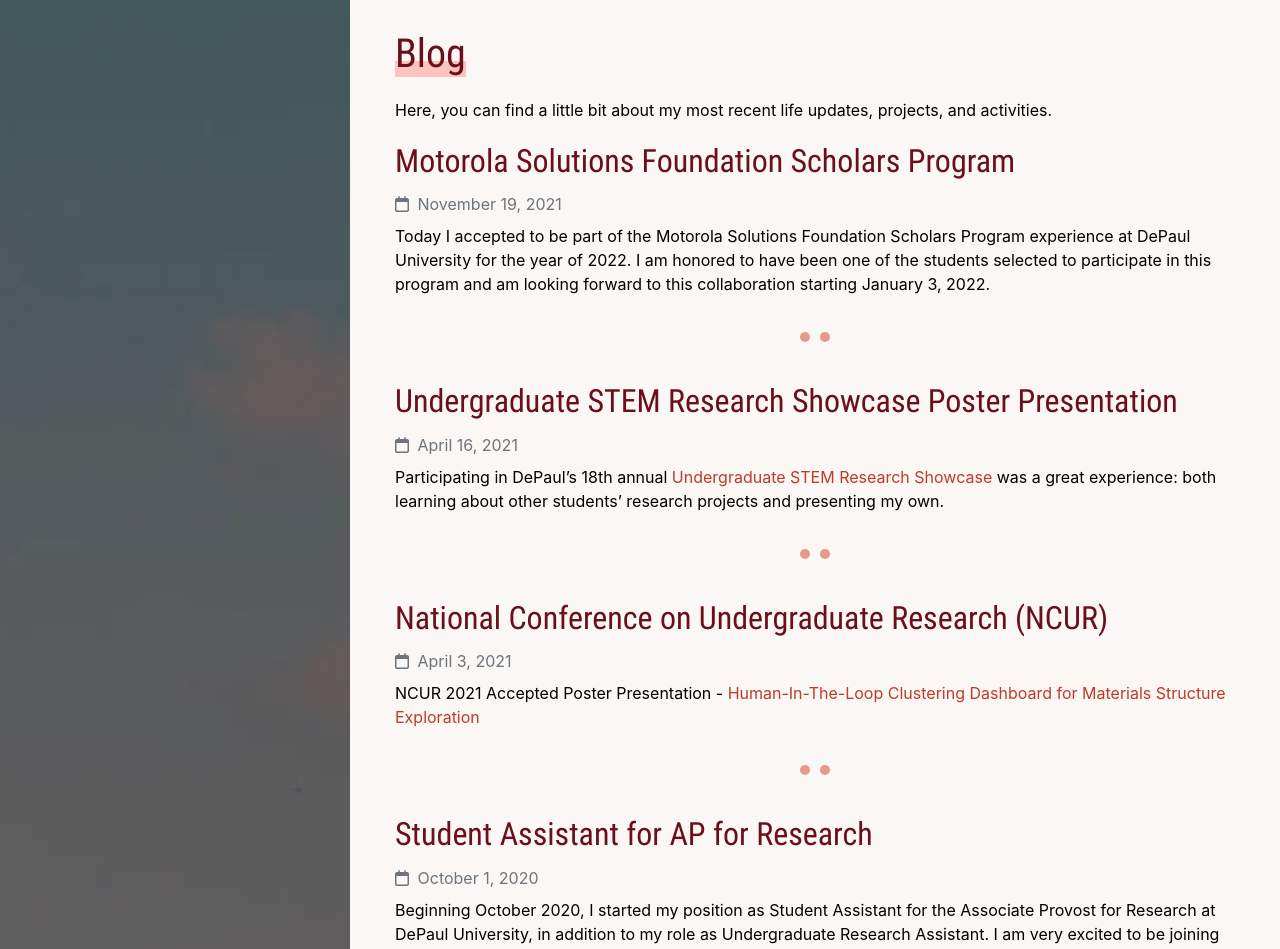
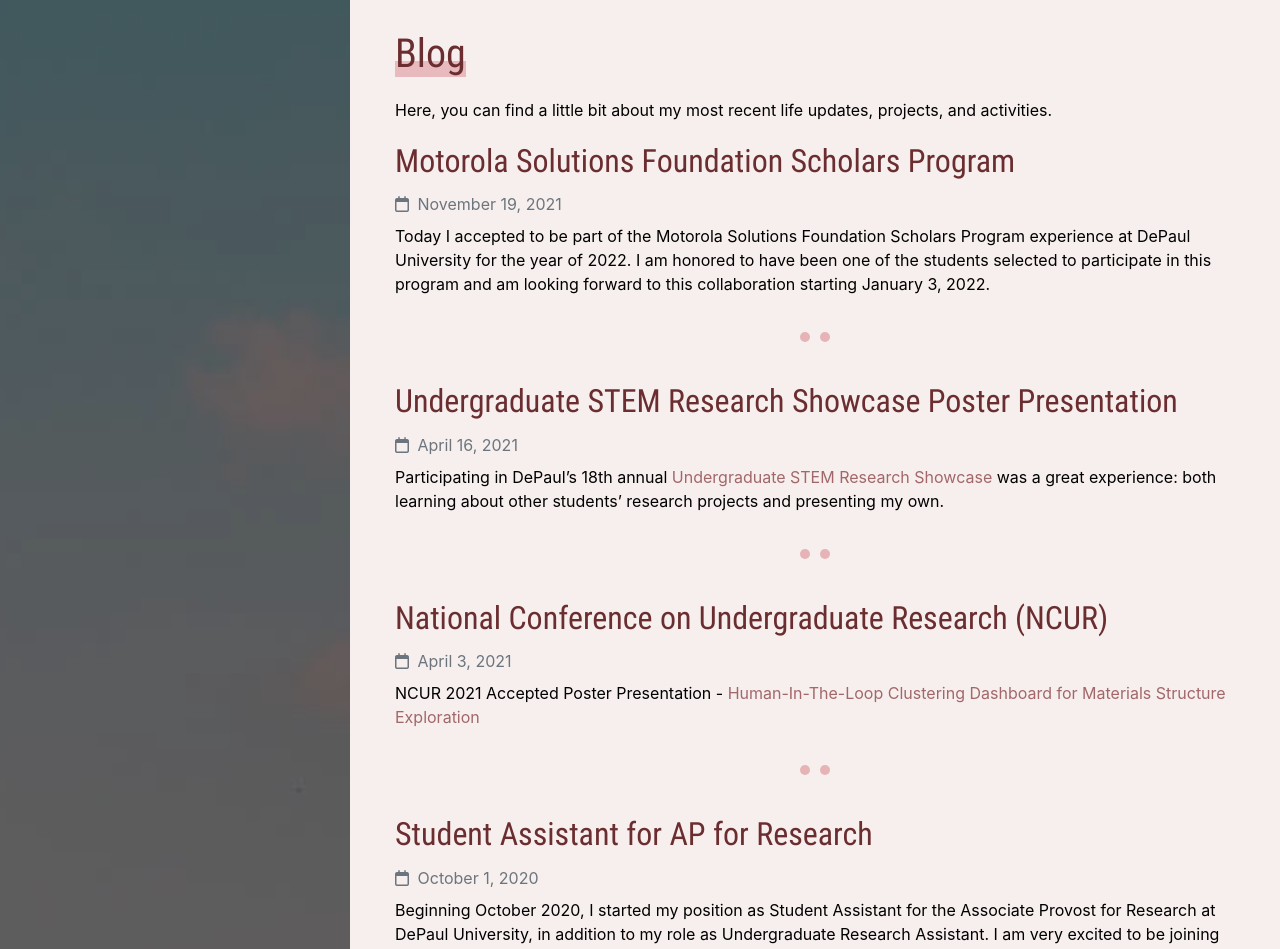
Before and after one commit to allyth/allyth.me, a Jekyll site: the page built from blog.html, in a window 1280 px wide. Shown: the top 949 px of the page. Built offline with Jekyll 4.4.1, drawn with Linux system fonts in a browser that asks for light colours.

Commit message:
Color scheme update

```diff
--- a/_sass/main.scss
+++ b/_sass/main.scss
@@ -1,6 +1,6 @@
-$backgroundColor: #FBF7F4;
+$backgroundColor: hsl(7, 36%, 95%);
 $bodyColor: #000000;
-$menuIconColor: #FBF7F4;
+$menuIconColor: #ffffff;
 $bodyFont: -apple-system,BlinkMacSystemFont,"Segoe UI",Helvetica,Arial,sans-serif,"Apple Color Emoji","Segoe UI Emoji","Segoe UI Symbol";
 @font-face { font-family: Barcelony; src: url('/assets/fonts/barcelony/Barcelony.ttf'); }
 @font-face { font-family: 'Roboto Light'; src: url('/assets/fonts/roboto/RobotoCondensed-Light.ttf'); }
@@ -21,7 +21,7 @@ body, html {
 h1, h2 {
   margin-bottom: 20px;
   margin-top: 20px;
-  color: #6B0F1A;
+  color: hsl(358, 40%, 30%);
   font-family: 'Roboto Regular';
 }
 
@@ -97,7 +97,7 @@ h2.video::before {
 }
 
 .navbar-mobile {
-  background-color: hsl(8, 60%, 73%);
+  background-color: hsl(358, 24%, 56%);
   position: sticky;
   top: 0;
   left: 0;
@@ -170,13 +170,17 @@ h2.video::before {
   text-align: center;
 }
 
-.side-menu a, .side-menu a:visited, .side-menu a:hover{
-  color: $backgroundColor;
+.side-menu a, .side-menu a:visited{
+  color: $menuIconColor;
   text-decoration: none;
 }
 
+.side-menu a:hover{
+  color:#ffffff;
+}
+
 a, a:hover, a:visited{
-  color: hsl(8, 66%, 45%);
+  color: #a26769;
   text-decoration: none;
 }
 
@@ -190,7 +194,7 @@ a, a:hover, a:visited{
 }
 
 .divider {
-  background-color: #E8998D;
+  background-color: #e6b3b6;
   height: 2px;
   width: 200px;
   border-radius: 100px;
@@ -234,7 +238,7 @@ a, a:hover, a:visited{
 }
 
 #page-content-container {
-  background-color: #FBF7F4;
+  background-color: #f7efee;
   flex-grow: 2;
   overflow-y: auto;
 }
@@ -244,7 +248,7 @@ a, a:hover, a:visited{
 }
 
 span.ap-highlight-pink {
-  background: linear-gradient(rgba(255,255,255,0) 65%,#fcc4bc 65%,#fcc4bc);
+  background: linear-gradient(rgba(255,255,255,0) 65%,#e8babd 65%,#e8babd);
 }
 
 .gallery {
@@ -307,9 +311,9 @@ span.ap-highlight-pink {
 .threed:hover
 {
         box-shadow:
-                1px 1px #FCC4BC,
-                2px 2px #FCC4BC,
-                3px 3px #FCC4BC;
+                1px 1px #e6b3b6,
+                2px 2px #e6b3b6,
+                3px 3px #e6b3b6;
         -webkit-transform: translateX(-3px);
         transform: translateX(-3px);
 }
```
